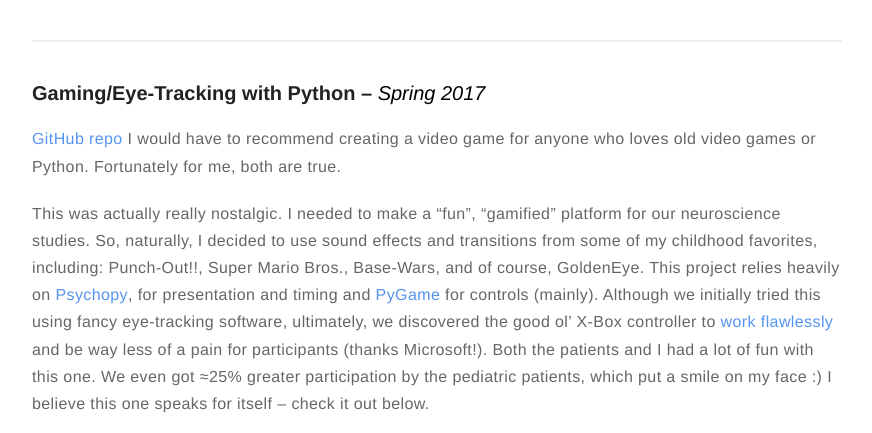
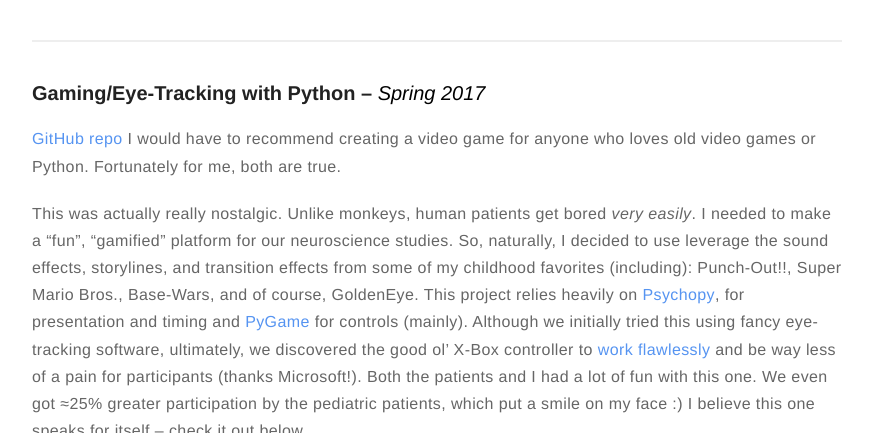
Before and after one commit to meccaLeccaHi/meccaLeccaHi.github.io, a Jekyll site: the page built from projects.md, in a window 1280 px wide and 900 px high, scrolled down 3310 px, cut to the strip 55-488 px from the top of the window. Shown: the whole strip, without its empty margins (203-1075 px from the left). Built offline with Jekyll 4.4.1, drawn with Linux system fonts in a browser that asks for light colours.

Commit message:
adding project descriptions

```diff
--- a/projects.md
+++ b/projects.md
@@ -50,7 +50,7 @@ The code for this tool was written in MATLAB, so we decided not to use an open-s
 [GitHub repo](https://github.com/meccaLeccaHi/py_stimuli)
 I would have to recommend creating a video game for anyone who loves old video games or Python. Fortunately for me, both are true.
 
-This was actually really nostalgic. I needed to make a "fun", "gamified" platform for our neuroscience studies. So, naturally, I decided to use sound effects and transitions from some of my childhood favorites, including: Punch-Out!!, Super Mario Bros., Base-Wars, and of course, GoldenEye.
+This was actually really nostalgic. Unlike monkeys, human patients get bored *very easily*. I needed to make a "fun", "gamified" platform for our neuroscience studies. So, naturally, I decided to use leverage the sound effects, storylines, and transition effects from some of my childhood favorites (including): Punch-Out!!, Super Mario Bros., Base-Wars, and of course, GoldenEye.
 This project relies heavily on [Psychopy](http://www.psychopy.org/), for presentation and timing and [PyGame](http://www.pygame.org/) for controls (mainly). Although we initially tried this using fancy eye-tracking software, ultimately, we discovered the good ol' X-Box controller to [work flawlessly](https://github.com/FRC4564/Xbox) and be way less of a pain for participants (thanks Microsoft!). Both the patients and I had a lot of fun with this one. We even got ≈25% greater participation by the pediatric patients, which put a smile on my face :) I believe this one speaks for itself -- check it out below.
 
 {% include youtubePlayer.html id="Fa7tWZQfb8c" caption="Clips of the action from the hot new game: 'LazerMorph'!" %}
```
